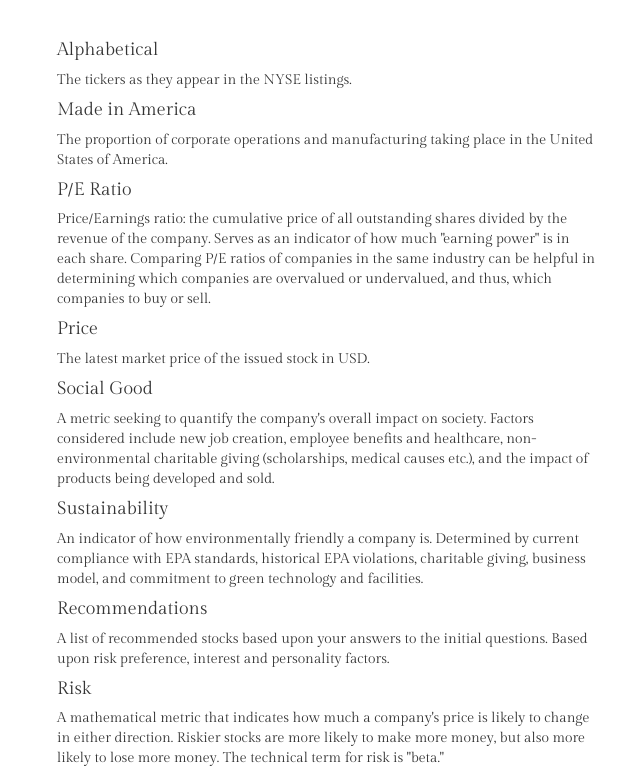
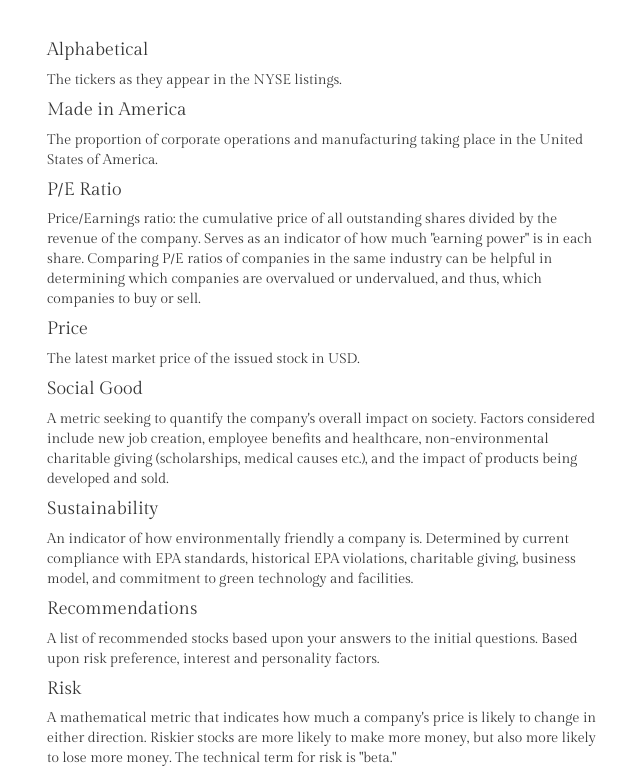
Before and after one commit to damlaren/investorscope-app, a Flask app: page /glossary.html in a window 1280 px wide. Shown: the part 153-931 px from the top of the page, without its empty margins (28-668 px from the left). Run offline with Flask 2, Linux system fonts and the light colour scheme; the visitor is signed in with stand-in values (Sample User, id 1); some libraries are stand-ins or nearby versions.

Commit message:
Fixed side margin.

```diff
--- a/templates/glossary.html
+++ b/templates/glossary.html
@@ -26,7 +26,7 @@
       <h3>Investing Glossary</h3>
     </div>
 
-    <div class="col-md-6">
+    <div class="col-md-6" style="padding-left: 5">
 
       <h4>Alphabetical</h4>
       <p> The tickers as they appear in the NYSE listings.</p>
```
